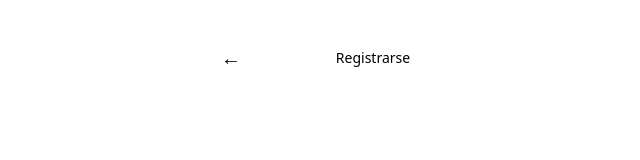
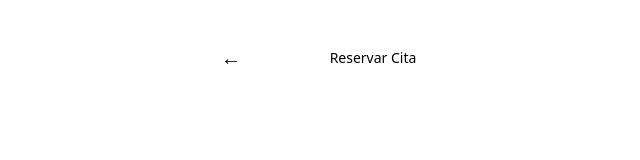
Before and after one commit to ViesK/HealthTech-G10, a React app in the folder apps/frontend/: page / in a window 1280 px wide. Shown: the top 160 px of the page, without its empty margins (267-907 px from the left). Built offline with nearby package versions, Linux system fonts and the light colour scheme; the HTML template or start-up script is replaced by a standard one.

Commit message:
feat: correcion en el ttitulo

```diff
--- a/apps/frontend/src/features/appointments/pages/BookAppointment.tsx
+++ b/apps/frontend/src/features/appointments/pages/BookAppointment.tsx
@@ -4,7 +4,7 @@ const BookAppointment = () => {
     return (
         <div className="min-h-screen flex flex-col items-center">
             <div className="w-full max-w-sm">
-                <Header title={'Registrarse'} onBack={() => window.history.back()} />
+                <Header title={'Reservar Cita'} onBack={() => window.history.back()} />
             </div>
         </div>
     );
```
